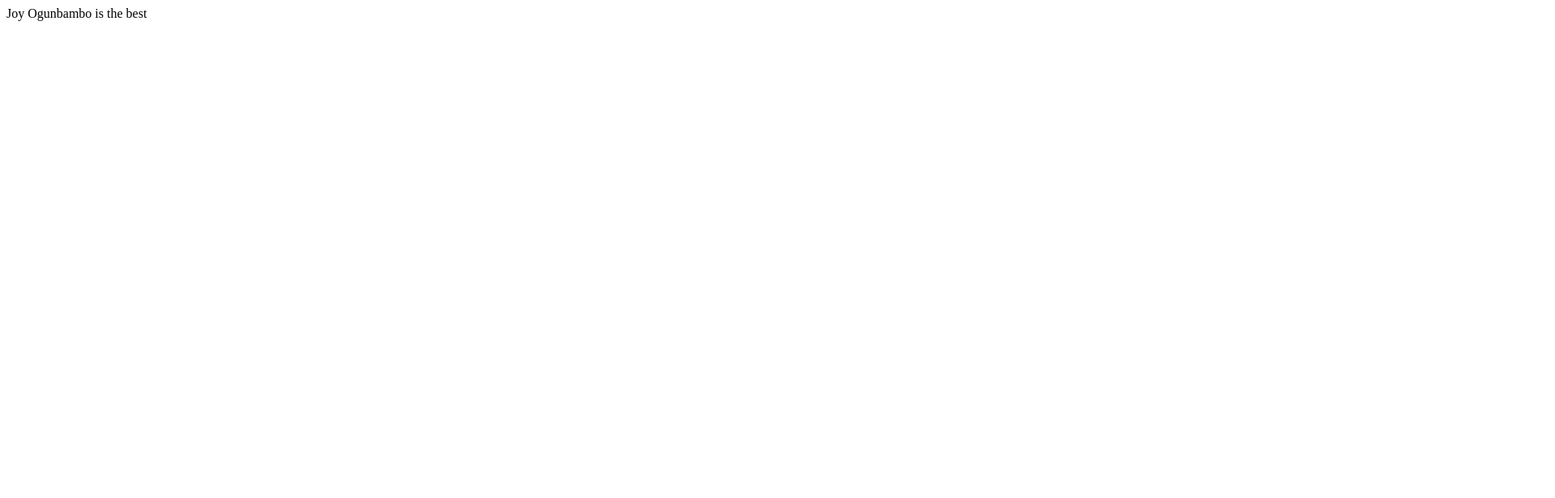
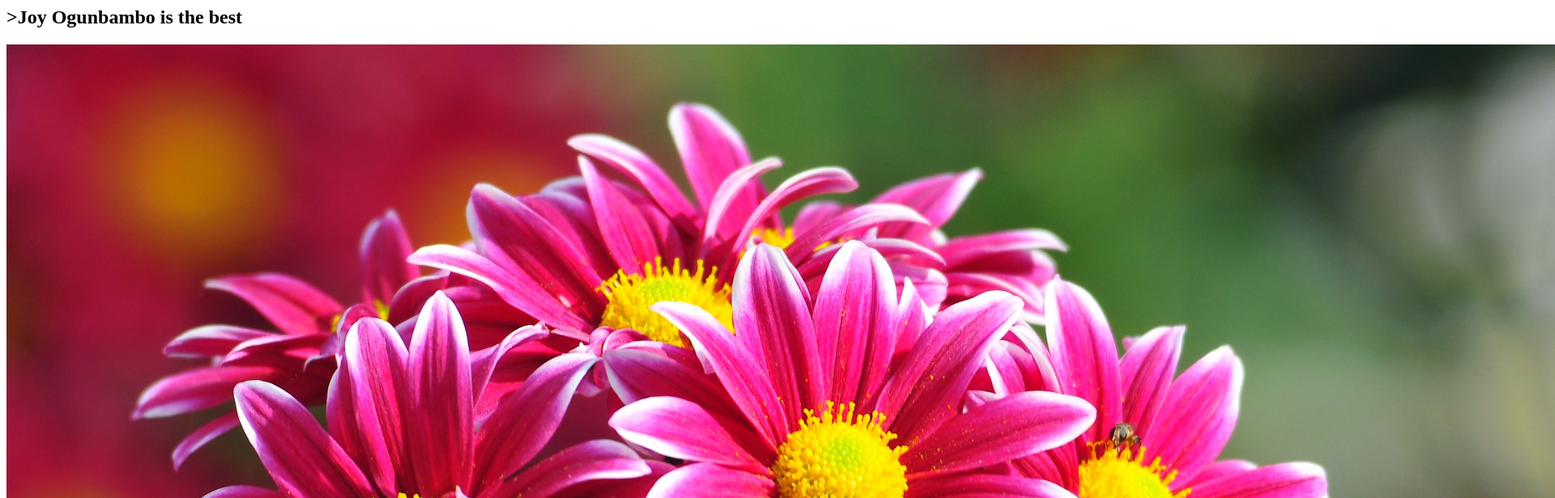
Before and after one commit to joyogunbambo/joyogunbambo.github.io, a plain HTML site: page index.html in a window 1280 px wide. Shown: the top 616 px of the page at 81% size, 1920 px wide, since content can reach past the window. Drawn offline with Linux system fonts and the light colour scheme.

Commit message:
Update index.html

```diff
--- a/index.html
+++ b/index.html
@@ -1 +1,2 @@
-Joy Ogunbambo   is the best
+<h2>>Joy Ogunbambo   is the best</h2>
+<img src= "flowers-4.jpg"/>
```
